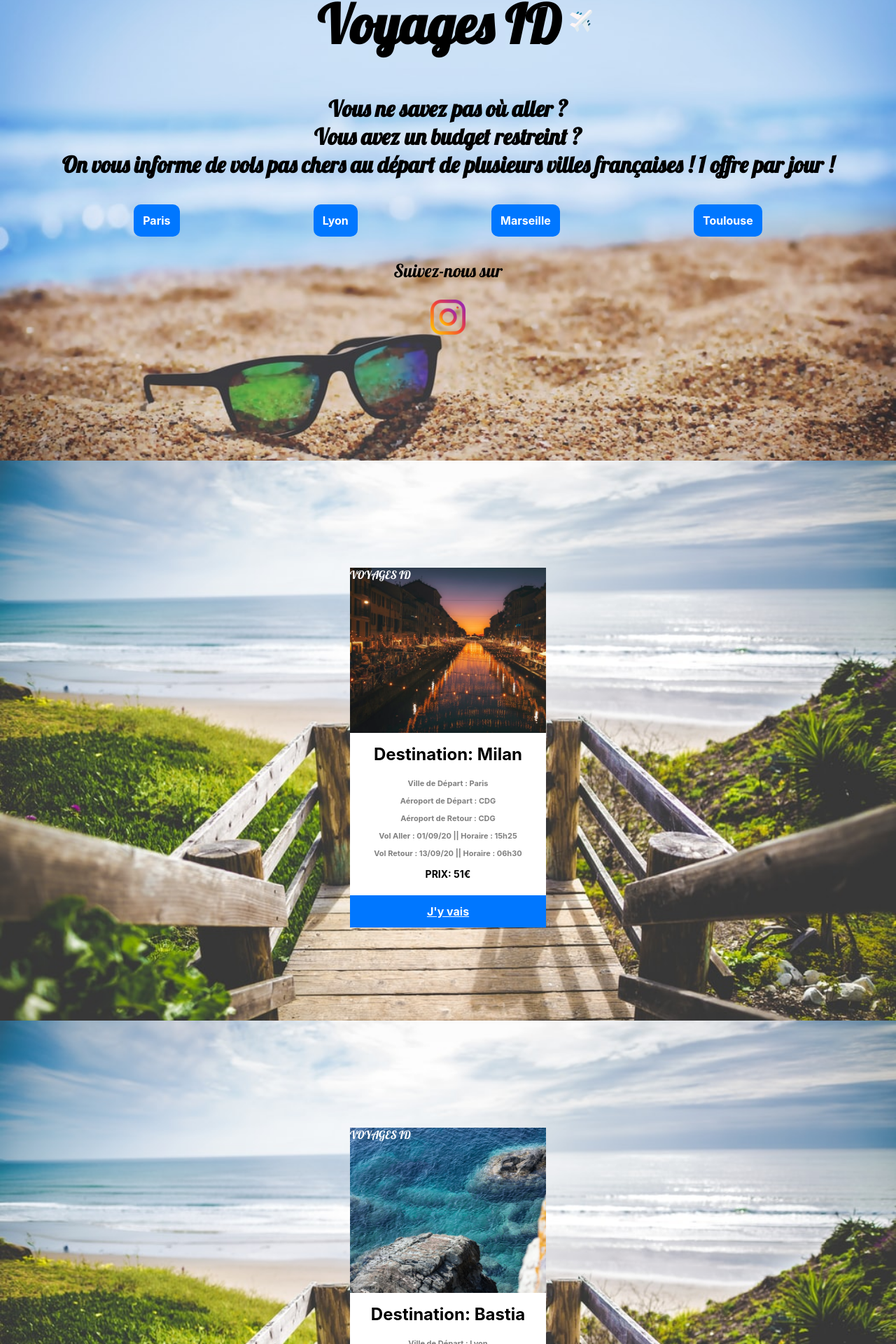
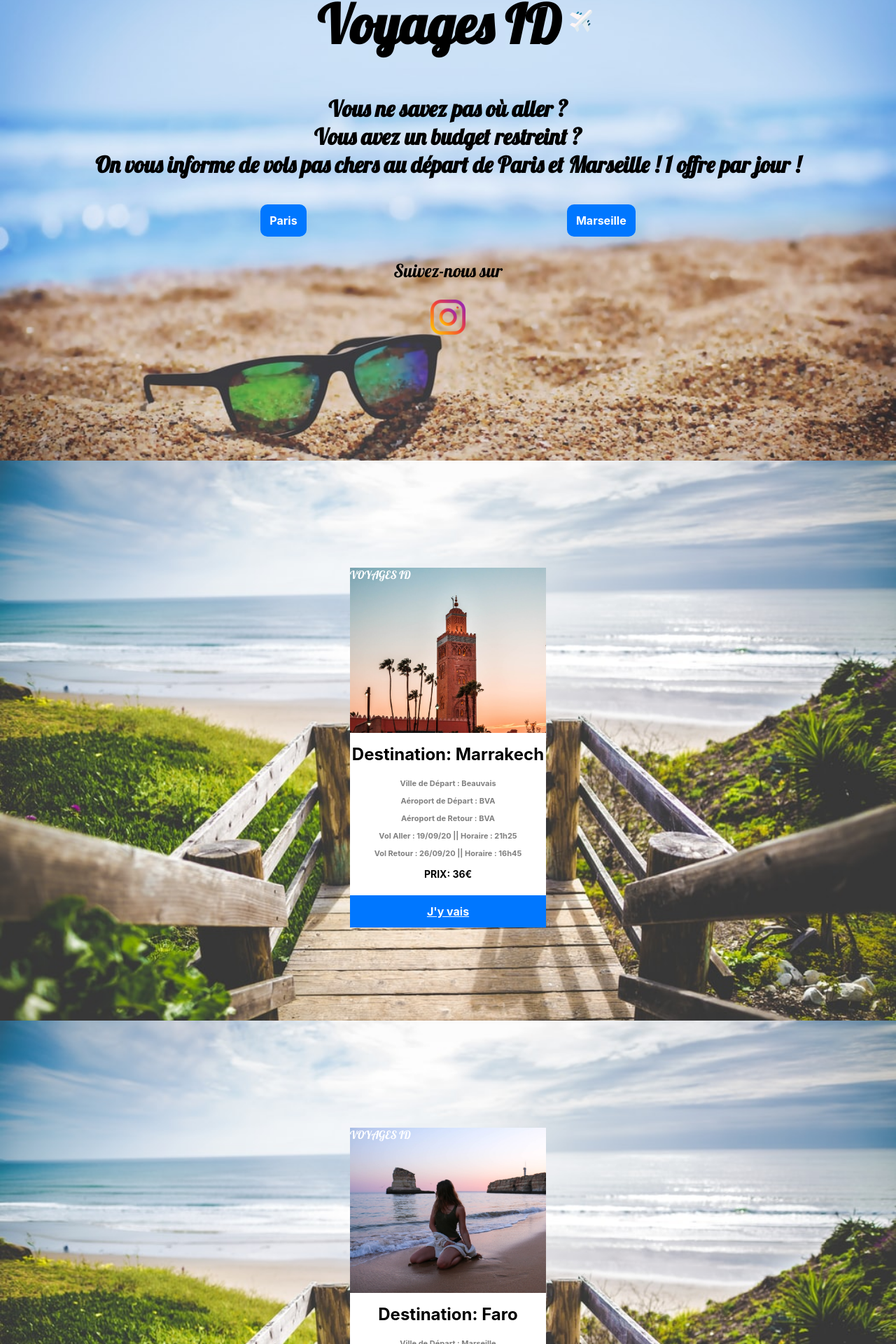
Before and after one commit to MehmetCan75/voyagesid, a React (Create React App) app: page / in a window 1280 px wide. Shown: the part 158-2078 px from the top of the page at 70% size. Built offline with nearby package versions, Linux system fonts and the light colour scheme.

Commit message:
Paris et Marseille

```diff
--- a/src/Components/Cities/Marseille.js
+++ b/src/Components/Cities/Marseille.js
@@ -7,17 +7,17 @@ import CardHeader from './Card/CardHeader'
 
  export default class Card extends Component {
    state = {
-     destination: "Prague",
+     destination: "Faro",
      vd: "Marseille",
      ad: "MRS",
      ar: "MRS",
-     dd: "11/09/20",
-     dr: "14/09/20",
-     hd: "14h40",
-     hr: "11h15",
-     prix: "56€",
-     image: require('./Pictures/prague.jpg'),
-     link : 'https://www.skyscanner.fr/transport/vols/mrs/prg/200911/200914/?adults=1&adultsv2=1&cabinclass=economy&children=0&childrenv2=&destinationentityid=27546033&inboundaltsenabled=false&infants=0&originentityid=32030366&outboundaltsenabled=false&preferdirects=false&preferflexible=false&ref=home&rtn=1'
+     dd: "23/09/20",
+     dr: "30/09/20",
+     hd: "11h40",
+     hr: "07h55",
+     prix: "52€",
+     image: require('./Pictures/faro.jpg'),
+     link : 'https://www.skyscanner.fr/transport/vols/mrs/faro/200923/200930/?adultsv2=1&cabinclass=economy&childrenv2=&inboundaltsenabled=false&outboundaltsenabled=false&preferdirects=false&priceSourceId=&priceTrace=202009081308*D*MRS*FAO*20200923*t2fr*FR%7C202009081308*D*FAO*MRS*20200930*t2fr*FR&qp_prevCurrency=EUR&qp_prevPrice=32&qp_prevProvider=ins_month&rtn=1'
    }
 
 
--- a/src/Components/Cities/Paris.js
+++ b/src/Components/Cities/Paris.js
@@ -7,17 +7,17 @@ import CardHeader from './Card/CardHeader'
 
  export default class Card extends Component {
    state = {
-     destination: "Milan",
-     vd: "Paris",
-     ad: "CDG",
-     ar: "CDG",
-     dd: "01/09/20",
-     dr: "13/09/20",
-     hd: "15h25",
-     hr: "06h30",
-     prix: "51€",
-     image: require('./Pictures/milan.jpg'),
-     link : 'https://www.skyscanner.fr/transport/vols/pari/mila/200901/200913/?adults=1&adultsv2=1&cabinclass=economy&children=0&childrenv2=&destinationentityid=27544068&inboundaltsenabled=false&infants=0&outboundaltsenabled=false&preferdirects=false&preferflexible=false&ref=home&rtn=1'
+     destination: "Marrakech",
+     vd: "Beauvais",
+     ad: "BVA",
+     ar: "BVA",
+     dd: "19/09/20",
+     dr: "26/09/20",
+     hd: "21h25",
+     hr: "16h45",
+     prix: "36€",
+     image: require('./Pictures/marrakech.jpg'),
+     link : 'https://www.skyscanner.fr/transport/vols/pari/marr/200919/200926/?adultsv2=1&cabinclass=economy&childrenv2=&inboundaltsenabled=false&outboundaltsenabled=false&preferdirects=false&priceSourceId=&priceTrace=202009090839*D*BVA*RAK*20200919*opfr*FR%7C202009090839*D*RAK*BVA*20200926*opfr*FR&qp_prevCurrency=EUR&qp_prevPrice=36&qp_prevProvider=ins_month&rtn=1'
    }
 
 
--- a/src/Components/MenuCities/LandPage.js
+++ b/src/Components/MenuCities/LandPage.js
@@ -4,8 +4,8 @@ import MenuCities from './MenuCities'
 // COMPONENTS
 import Paris from '../Cities/Paris'
 import Marseille from '../Cities/Marseille'
-import Lyon from '../Cities/Lyon'
-import Toulouse from '../Cities/Toulouse'
+// import Lyon from '../Cities/Lyon'
+// import Toulouse from '../Cities/Toulouse'
 import Header from '../Header/Header'
 
 
@@ -21,18 +21,18 @@ export default class LandPage extends Component {
         name: "Paris",
         title: "Paris",
       },
-      {
-        name: "Lyon",
-        title: "Lyon",
-      },
+      // {
+      //   name: "Lyon",
+      //   title: "Lyon",
+      // },
       {
         name: "Marseille",
         title: "Marseille",
       },
-      {
-        name: "Toulouse",
-        title: "Toulouse",
-      },
+      // {
+      //   name: "Toulouse",
+      //   title: "Toulouse",
+      // },
     ]
     };
 
@@ -42,9 +42,9 @@ export default class LandPage extends Component {
         <Header></Header>
         <MenuCities listRef={this.state.listRef} />
         <Element name='Paris' className="PRS"><Paris></Paris></Element>
-        <Element name='Lyon'className="PRS"><Lyon></Lyon></Element>
+        {/* <Element name='Lyon'className="PRS"><Lyon></Lyon></Element> */}
         <Element name='Marseille' className="PRS"><Marseille></Marseille></Element>
-        <Element name='Toulouse' className="PRS"><Toulouse></Toulouse></Element>
+        {/* <Element name='Toulouse' className="PRS"><Toulouse></Toulouse></Element> */}
       </div>
     )
   }
--- a/src/Components/MenuCities/MenuCities.js
+++ b/src/Components/MenuCities/MenuCities.js
@@ -24,8 +24,7 @@ const MenuCities = (props) => {
       <h1 className="Title" value="">
         Vous ne savez pas où aller ?<br />
         Vous avez un budget restreint ? <br />
-        On vous informe de vols pas chers au départ de plusieurs villes
-        françaises ! 1 offre par jour !
+        On vous informe de vols pas chers au départ de Paris et Marseille ! 1 offre par jour !
       </h1>
       <div className="">
         <div className="cont">
```
